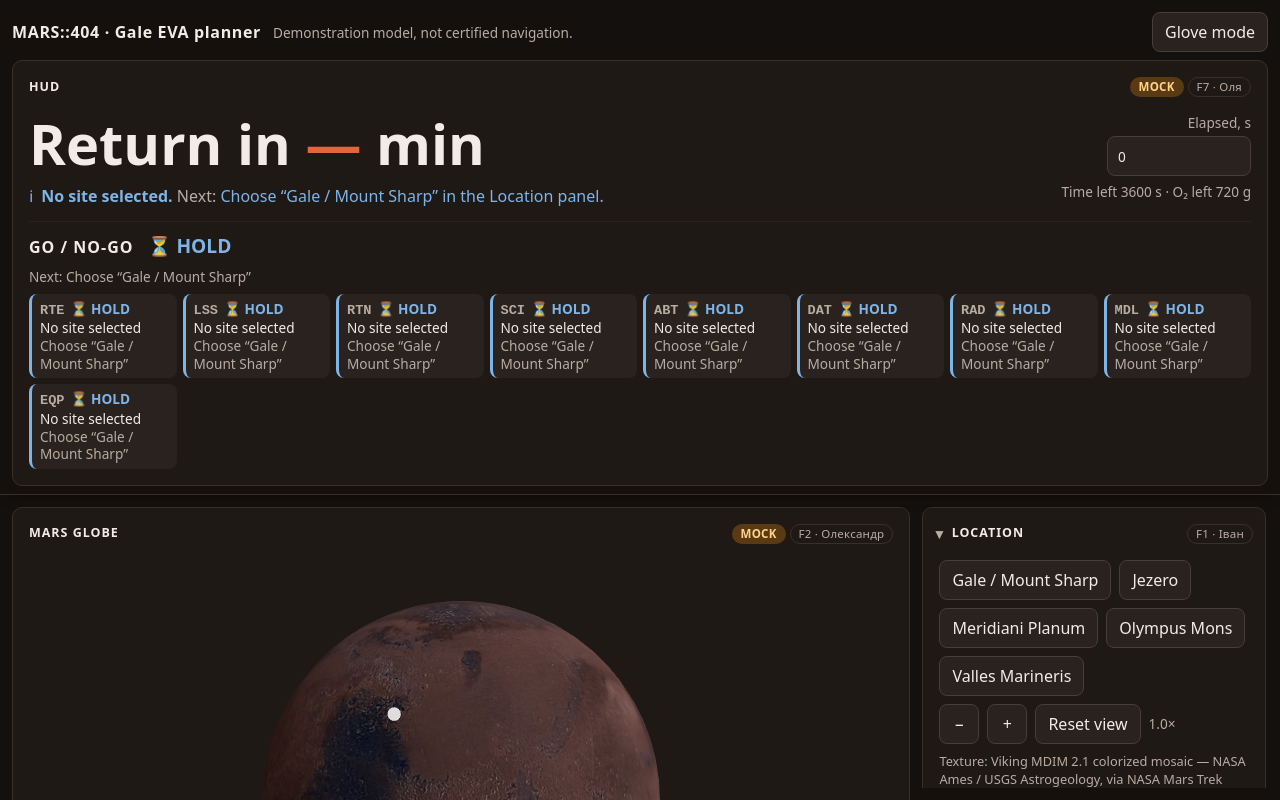
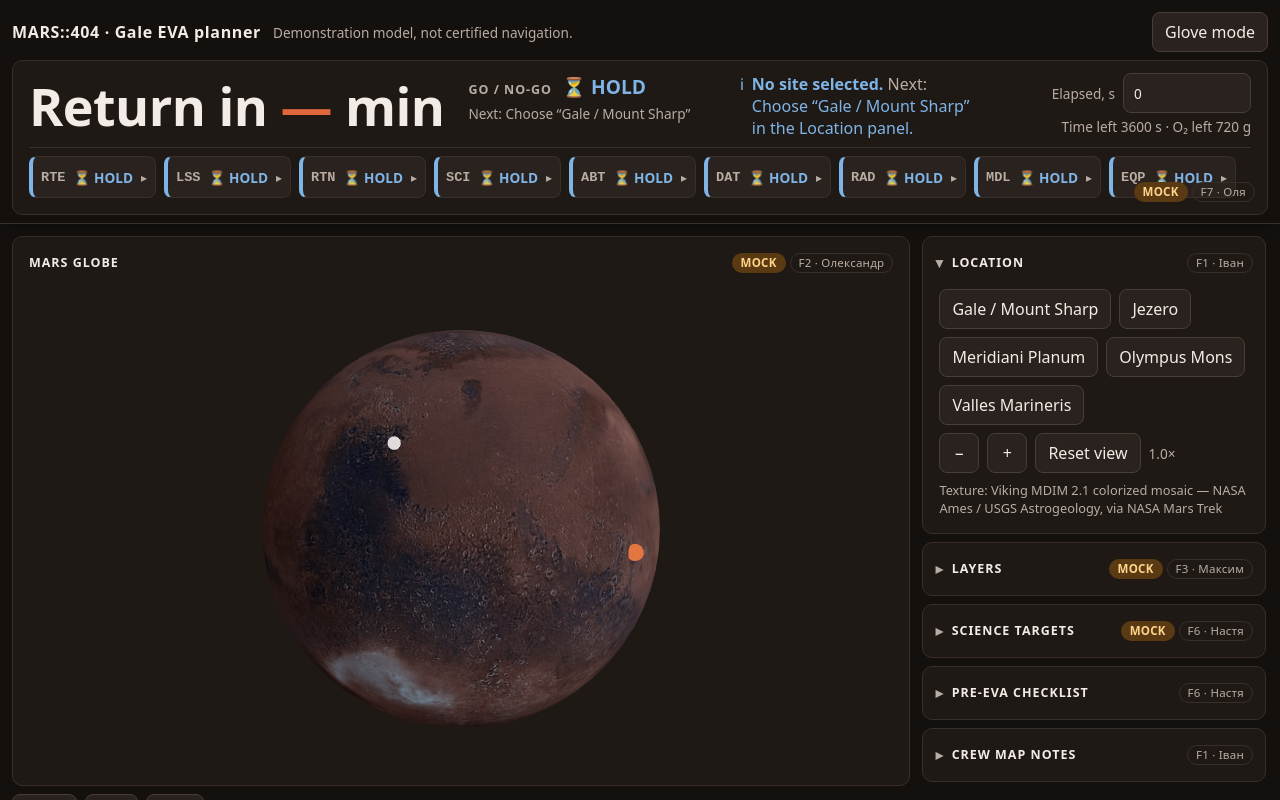
Before and after one commit to xand0dev/mars404, a React (Vite) app: page / in a window 1280 px wide. Shown: the top 800 px of the page. Built offline with nearby package versions, Linux system fonts and the light colour scheme.

Commit message:
F7 T26–T27: HUD однією смугою, станції GO / NO-GO — чипи з деталями по кліку

```diff
--- a/src/features/hud/GoNoGo.tsx
+++ b/src/features/hud/GoNoGo.tsx
@@ -51,6 +51,7 @@ export function GoNoGoPanel({ onStart }: GoNoGoPanelProps) {
   const firstHold = g.stations.find((s) => s.call === 'hold');
 
   return (
+    <>
     <section className="gonogo" aria-labelledby="gonogo-title">
       <div className="gonogo__head">
         <h3 id="gonogo-title" className="gonogo__title">GO / NO-GO</h3>
@@ -90,6 +91,9 @@ export function GoNoGoPanel({ onStart }: GoNoGoPanelProps) {
         </p>
       )}
 
+    </section>
+    {/* Станції — окремою зоною під смугою HUD (T27): чипи «код · іконка · слово», деталі по кліку. */}
+    <div className="gonogo-stations">
       {glove ? (
         <details className="gonogo__more">
           <summary>Stations ({g.stations.length})</summary>
@@ -98,7 +102,8 @@ export function GoNoGoPanel({ onStart }: GoNoGoPanelProps) {
       ) : (
         stations
       )}
-    </section>
+    </div>
+    </>
   );
 }
 
@@ -124,12 +129,25 @@ function Station({ s, name }: { s: StationCall; name: (id: string) => string })
   const toggleTarget = useMission((m) => m.toggleTarget);
   const text = fixText(s.fix);
   const word = CALL_WORD[s.call];
+  const actionable = s.call === 'nogo' || s.fix?.kind === 'replace-target' || s.fix?.kind === 'remove-target';
+  // Ручний вибір живе, доки не зміниться виклик станції (тоді знову за замовчуванням).
+  const [manual, setManual] = useState<{ key: string; open: boolean } | null>(null);
+  const key = `${s.call}|${s.fix?.kind ?? ''}`;
+  const open = manual?.key === key ? manual.open : actionable;
+  const detailId = `gonogo-detail-${s.id}`;
   return (
-    <li className={`gonogo__station gonogo__station--${s.call}`} data-station={s.id} aria-label={`${s.id}: ${word} — ${s.reason}`}>
-      <span className="gonogo__id">{s.id}</span>
-      <span className="gonogo__call">
-        <span aria-hidden="true">{STATUS_ICON[CALL_LEVEL[s.call]]}</span> {word}
-      </span>
+    <li
+      className={`gonogo__station gonogo__station--${s.call}${open ? ' is-open' : ''}`}
+      data-station={s.id}
+      aria-label={`${s.id}: ${word} — ${s.reason}`}
+    >
+      <button type="button" className="gonogo__chip" aria-expanded={open} aria-controls={detailId} onClick={() => setManual({ key, open: !open })}>
+        <span className="gonogo__id">{s.id}</span>{' '}
+        <span className="gonogo__call">
+          <span aria-hidden="true">{STATUS_ICON[CALL_LEVEL[s.call]]}</span> {word}
+        </span>
+      </button>
+      <span className="gonogo__detail" id={detailId}>
       <span className="gonogo__reason">{s.reason}</span>
       {text && <span className="gonogo__fix">{text}</span>}
       {s.fix?.kind === 'replace-target' && (
@@ -152,6 +170,7 @@ function Station({ s, name }: { s: StationCall; name: (id: string) => string })
           Remove {name(s.fix.targetId)}
         </button>
       )}
+      </span>
     </li>
   );
 }
--- a/src/features/hud/Hud.tsx
+++ b/src/features/hud/Hud.tsx
@@ -47,11 +47,13 @@ export function Hud() {
 
   return (
     <Panel title="HUD" featureId="F7" owner="Оля" mock={v.mock}>
+      {/* Смуга HUD (T26): «Return in» · вердикт GO / NO-GO · статус і точка неповернення · «Elapsed» і залишки; під ними — станції. */}
       <div className="hud">
-        <div className="hud__main">
         <p className="hud__return">
           Return in <strong>{v.minutes}</strong> min
         </p>
+        <GoNoGoPanel onStart={() => elapsedRef.current?.focus()} />
+        <div className="hud__info">
           <div className="hud__status">
             <StatusNote level={v.level} live={live}>
               <strong>{v.message}</strong> <span className="hud__next-label">Next:</span> <span className="hud__next">{v.next}</span>
@@ -105,7 +107,6 @@ export function Hud() {
             )}
           </p>
         </div>
-        <GoNoGoPanel onStart={() => elapsedRef.current?.focus()} />
       </div>
     </Panel>
   );
--- a/src/features/hud/hud.css
+++ b/src/features/hud/hud.css
@@ -1,39 +1,57 @@
-/* F7: HUD. «Return in N min» — найбільший текст (F7-AC1). */
-.hud { display: grid; gap: 8px; }
-.hud__return { font-size: var(--fs-hero); line-height: 1.1; font-weight: 700; margin: 0; }
+/* F7 · смуга HUD (T26). «Return in N min» — найбільший текст (F7-AC1). Колір лише доповнює іконку й слово (§7.7). */
+/* Заголовок панелі HUD не займає рядок: назва — для екранних читалок, бейджі — у куті. */
+.ui-panel:has(> .hud) { position: relative; padding-top: var(--space-3); }
+.ui-panel:has(> .hud) > header { position: absolute; bottom: var(--space-3); right: var(--space-3); margin: 0; min-height: 0; z-index: 1; }
+/* Бейджі HUD — праворуч у рядку станцій; на вузькому екрані — над ним, щоб не перекривати чипи. */
+@media (max-width: 1199px) { .ui-panel:has(> .hud) > header { position: static; margin-bottom: var(--space-2); justify-content: flex-end; } }
+.ui-panel:has(> .hud) > header h2 { position: absolute; width: 1px; height: 1px; overflow: hidden; clip-path: inset(50%); white-space: nowrap; }
+
+.hud {
+  display: grid; gap: var(--space-2) var(--space-5); align-items: start;
+  grid-template-columns: minmax(0, 1fr);
+  grid-template-areas: 'hero' 'verdict' 'info' 'side' 'stations';
+}
+.hud__return { grid-area: hero; font-size: var(--fs-hero); line-height: 1; font-weight: 800; margin: 0; letter-spacing: -0.01em; white-space: nowrap; align-self: center; }
 .hud__return strong { color: var(--accent); font-variant-numeric: tabular-nums; }
+.hud__info { grid-area: info; display: grid; gap: var(--space-1); min-width: 0; align-content: start; }
+.hud__side { grid-area: side; display: grid; gap: var(--space-1); min-width: 0; align-content: start; }
 .hud__status { font-size: var(--fs-body); }
+.hud__status .ui-note { margin: 0; }
 .hud__next-label { color: var(--text-muted); }
-.hud__abort { margin: 0; display: flex; flex-wrap: wrap; align-items: center; gap: 4px 10px; }
+.hud__abort { margin: 0; display: flex; flex-wrap: wrap; align-items: baseline; gap: 2px 8px; }
 .hud__abort--ponr strong { color: var(--danger); }
 .hud__abort--clear strong { color: var(--ok); }
 .hud__abort-icon { color: var(--ok); font-weight: 700; }
 .hud__abort-reserve { font-size: var(--fs-small); color: var(--text-muted); }
-.hud__assumption { font-family: var(--font); font-size: 0.75rem; padding: 1px 6px; border-radius: 999px; background: var(--surface-2); color: var(--warn); }
+.hud__assumption { display: inline-flex; align-items: center; min-height: 20px; font-size: 0.72rem; line-height: 1; font-weight: 600; padding: 2px 8px; border-radius: 999px; background: #3d3012; color: var(--warn); }
 .hud__warnings { margin: 0; padding-left: 1.2em; font-size: var(--fs-small); color: var(--warn); }
-.hud__controls { display: flex; flex-wrap: wrap; gap: var(--gap); align-items: end; }
-.hud__elapsed { display: grid; gap: 4px; font-size: var(--fs-small); color: var(--text-muted); }
-.hud__elapsed input { width: 9rem; max-width: 100%; color: var(--text); }
+.hud__controls { display: flex; flex-wrap: wrap; gap: var(--space-2) var(--space-3); align-items: end; }
+.hud__elapsed { display: grid; gap: 2px; font-size: var(--fs-small); color: var(--text-muted); }
+.hud__elapsed input { width: 8rem; max-width: 100%; color: var(--text); font-variant-numeric: tabular-nums; }
 .hud__swap { border-color: var(--accent); font-weight: 600; max-width: 100%; white-space: normal; text-align: left; }
-.hud__left { margin: 0; font-size: var(--fs-small); color: var(--text-muted); }
-/* Компонування: зверху «Return in» + статус ліворуч, «Elapsed» і залишки праворуч; GO / NO-GO — рядком на всю ширину. */
-.hud__main, .hud__side { display: grid; gap: 6px; min-width: 0; align-content: start; }
+.hud__left { margin: 0; font-size: var(--fs-small); color: var(--text-muted); font-variant-numeric: tabular-nums; }
+
 @media (min-width: 768px) {
-  .hud { grid-template-columns: minmax(0, 1fr) auto; column-gap: calc(var(--gap) * 2); row-gap: 10px; align-items: start; }
+  .hud { grid-template-columns: auto minmax(0, 1fr); grid-template-areas: 'hero verdict' 'info side' 'stations stations'; }
   .hud__side { justify-items: end; text-align: right; }
-  .gonogo { grid-column: 1 / -1; }
+}
+/* ≥ 1200: одна смуга — «Return in» · вердикт · статус · Elapsed; станції рядком під нею. */
+@media (min-width: 1200px) {
+  .hud { grid-template-columns: auto minmax(200px, 280px) minmax(240px, 1fr) minmax(200px, 300px); grid-template-areas: 'hero verdict info side' 'stations stations stations stations'; }
+  .hud__elapsed { grid-auto-flow: column; align-items: center; gap: var(--space-2); }
+  .gonogo__stations { padding-right: 150px; }
 }
 
-/* GO / NO-GO (F7-AC7, SPEC §7.10) */
-.gonogo { grid-column: 1 / -1; display: grid; gap: 8px; border-top: 1px solid var(--surface-2); padding-top: 10px; }
-.gonogo__head { display: flex; flex-wrap: wrap; align-items: baseline; gap: 6px 14px; }
-.gonogo__title { margin: 0; font-size: var(--fs-body); letter-spacing: 1px; }
+/* GO / NO-GO (F7-AC7, SPEC §7.10): вердикт і кнопка старту */
+.gonogo { grid-area: verdict; display: grid; gap: var(--space-1); min-width: 0; align-content: start; }
+.gonogo__head { display: flex; flex-wrap: wrap; align-items: baseline; gap: 2px 10px; }
+.gonogo__title { margin: 0; font-size: var(--fs-label); letter-spacing: 0.08em; color: var(--text-muted); }
 .gonogo__verdict { margin: 0; font-weight: 800; font-size: var(--fs-title); }
 .gonogo__verdict--go { color: var(--ok); }
 .gonogo__verdict--caution { color: var(--warn); }
 .gonogo__verdict--nogo { color: var(--danger); }
 .gonogo__verdict--hold { color: var(--info); }
-.gonogo__start { display: flex; flex-wrap: wrap; align-items: center; gap: 8px 12px; }
+.gonogo__start { display: flex; flex-wrap: wrap; align-items: center; gap: var(--space-1) var(--space-3); }
 .gonogo__btn { font-weight: 700; border-color: var(--accent); }
 .gonogo__hold { position: relative; overflow: hidden; touch-action: none; user-select: none; }
 .gonogo__fill { position: absolute; inset: 0; width: 0; background: var(--accent); opacity: 0.35; }
@@ -41,34 +59,43 @@
 .gonogo__label { position: relative; }
 .gonogo__hint, .gonogo__muted { font-size: var(--fs-small); color: var(--text-muted); margin: 0; }
 .gonogo__record { margin: 0; font-size: var(--fs-small); color: var(--text); }
-.gonogo__stations { list-style: none; margin: 0; padding: 0; display: grid; grid-template-columns: repeat(auto-fit, minmax(136px, 1fr)); gap: 6px; }
-@media (max-width: 600px) { .gonogo__stations { grid-template-columns: repeat(3, minmax(0, 1fr)); } .gonogo__station { padding: 5px 6px; } }
-@media (max-width: 379px) { .gonogo__stations { grid-template-columns: repeat(2, minmax(0, 1fr)); } }
-.gonogo__station { display: flex; flex-wrap: wrap; align-items: baseline; align-content: flex-start; gap: 0 6px; padding: 6px 8px; border-radius: 8px; background: var(--surface-2); border-left: 3px solid var(--text-muted); font-size: var(--fs-small); line-height: 1.3; min-width: 0; }
+
+/* Станції — чипи «код · іконка · слово» (T27). Деталі (причина, дія) — по кліку; NO-GO і станції з кнопкою-виправленням розгорнуті. */
+.gonogo-stations { grid-area: stations; min-width: 0; border-top: 1px solid var(--line); padding-top: var(--space-2); }
+.gonogo__stations { list-style: none; margin: 0; padding: 0; display: flex; flex-wrap: wrap; gap: var(--space-2); }
+.gonogo__station { display: flex; flex-direction: column; flex: 0 1 auto; min-width: 0; border-radius: 8px; background: var(--surface-2); border: 1px solid var(--line); border-left: 4px solid var(--text-muted); }
+.gonogo__station.is-open { flex: 1 1 260px; max-width: 100%; }
 .gonogo__station--go { border-left-color: var(--ok); }
 .gonogo__station--caution { border-left-color: var(--warn); }
-.gonogo__station--nogo { border-left-color: var(--danger); }
+.gonogo__station--nogo { border-left-color: var(--danger); border-style: solid dashed solid solid; }
 .gonogo__station--hold { border-left-color: var(--info); }
-.gonogo__id { font-family: ui-monospace, 'Courier New', monospace; font-weight: 700; color: var(--text-muted); white-space: nowrap; }
-.gonogo__call { font-weight: 700; white-space: nowrap; }
+.gonogo__chip { display: inline-flex; align-items: center; gap: var(--space-2); background: transparent; border: none; border-radius: 6px; padding: 0 var(--space-2); font-size: var(--fs-small); white-space: nowrap; }
+.gonogo__chip::after { content: '▸'; color: var(--text-muted); font-size: 0.75rem; }
+.gonogo__chip[aria-expanded='true']::after { content: '▾'; }
+.gonogo__id { font-family: ui-monospace, 'Courier New', monospace; font-weight: 700; color: var(--text-muted); }
+.gonogo__call { font-weight: 700; }
 .gonogo__station--go .gonogo__call { color: var(--ok); }
 .gonogo__station--caution .gonogo__call { color: var(--warn); }
 .gonogo__station--nogo .gonogo__call { color: var(--danger); }
 .gonogo__station--hold .gonogo__call { color: var(--info); }
-.gonogo__reason, .gonogo__fix { flex-basis: 100%; }
-.gonogo__fixbtn { flex-basis: auto; }
+.gonogo__detail { display: none; padding: 0 var(--space-2) var(--space-2); font-size: var(--fs-small); line-height: 1.35; }
+.gonogo__station.is-open .gonogo__detail { display: grid; gap: 2px; justify-items: start; }
 .gonogo__reason { color: var(--text); }
 .gonogo__fix { color: var(--text-muted); }
-.gonogo__fixbtn { font-size: var(--fs-small); margin-top: 4px; max-width: 100%; white-space: normal; text-align: left; }
+.gonogo__fixbtn { font-size: var(--fs-small); margin-top: var(--space-1); max-width: 100%; white-space: normal; text-align: left; }
+@media (max-width: 520px) {
+  .gonogo__stations { display: grid; grid-template-columns: repeat(3, minmax(0, 1fr)); }
+  .gonogo__station.is-open { grid-column: 1 / -1; }
+  .gonogo__chip { padding: 0 4px 0 6px; gap: 4px; justify-content: flex-start; font-size: 0.78rem; min-width: 0; }
+  .gonogo__chip::after { content: none; }
+  .gonogo__chip[aria-expanded='true']::after { content: none; }
+}
+@media (max-width: 359px) { .gonogo__stations { grid-template-columns: repeat(2, minmax(0, 1fr)); } }
 
-/* Glove mode: «Return in» і вердикт — зверху HUD */
-.shell--glove .hud { display: flex; flex-direction: column; align-items: stretch; }
-.shell--glove .hud__main, .shell--glove .hud__side { display: contents; }
-.shell--glove .hud__side { text-align: left; }
-.shell--glove .hud .hud__main > *, .shell--glove .hud .hud__side > * { order: 3; }
-.shell--glove .hud .hud__main > .hud__return { order: 0; }
-.shell--glove .hud > .gonogo { order: 1; border-top: none; padding-top: 0; }
-.shell--glove .hud .hud__main > .hud__status { order: 2; }
+/* Glove mode: одна колонка; «Return in» і вердикт — зверху, станції згорнуті в «Stations». */
+.shell--glove .hud { grid-template-columns: minmax(0, 1fr); grid-template-areas: 'hero' 'verdict' 'info' 'side' 'stations'; }
+.shell--glove .hud__side { justify-items: start; text-align: left; padding-top: 0; }
 .shell--glove .gonogo__verdict { font-size: 1.6rem; }
+.shell--glove .gonogo__stations { display: grid; grid-template-columns: repeat(auto-fill, minmax(180px, 1fr)); }
 .gonogo__more > summary { list-style: none; display: flex; align-items: center; padding: 0 12px; border-radius: 8px; background: var(--surface-2); cursor: pointer; }
 .gonogo__more > summary::-webkit-details-marker { display: none; }
--- a/src/features/hud/shell.css
+++ b/src/features/hud/shell.css
@@ -38,7 +38,6 @@
     overflow-y: auto; overscroll-behavior: contain;
     padding-right: 2px; /* фокус-рамка не обрізається прокруткою */
   }
-  .shell__bottom > * { max-height: min(70vh, 640px); overflow-y: auto; overscroll-behavior: contain; }
 }
 /* Липка смуга HUD — лише там, де під нею лишається місце для карти. */
 @media (min-width: 1024px) and (min-height: 700px) {
--- a/src/ui/tokens.css
+++ b/src/ui/tokens.css
@@ -14,7 +14,7 @@
   --radius: 10px;
   --gap: 12px;
   --touch: 40px;
-  --fs-hero: clamp(2.25rem, 5vw, 3.5rem);
+  --fs-hero: clamp(2.25rem, 4.2vw, 3.25rem);
   --fs-title: 1.2rem;
   --fs-label: 0.78rem;
   --fs-body: 1rem;
```
Also changed, not shown: 1 other file (tests, documents, lock files or other folders). Lines whose indentation alone changed are shown as unchanged.
